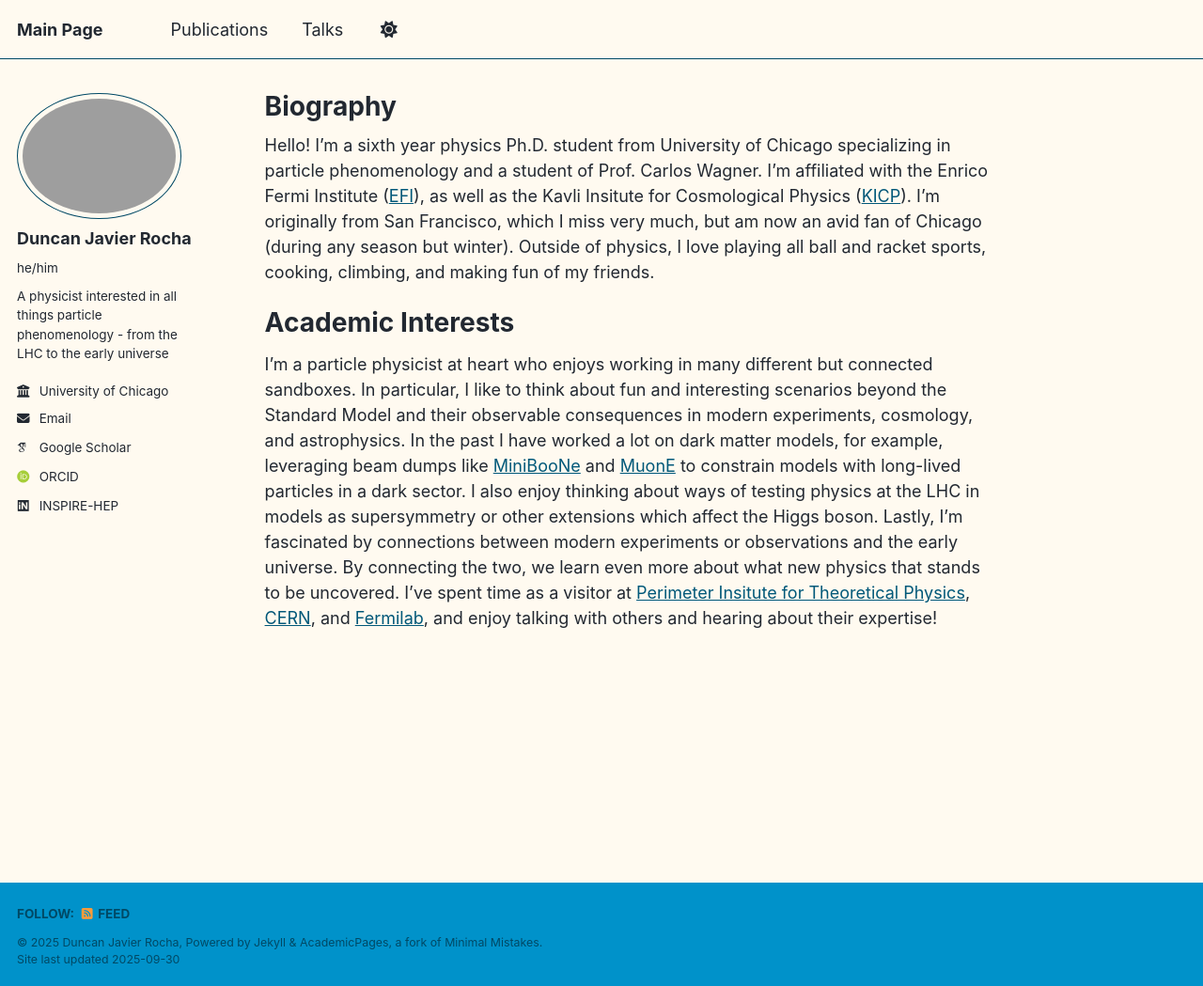
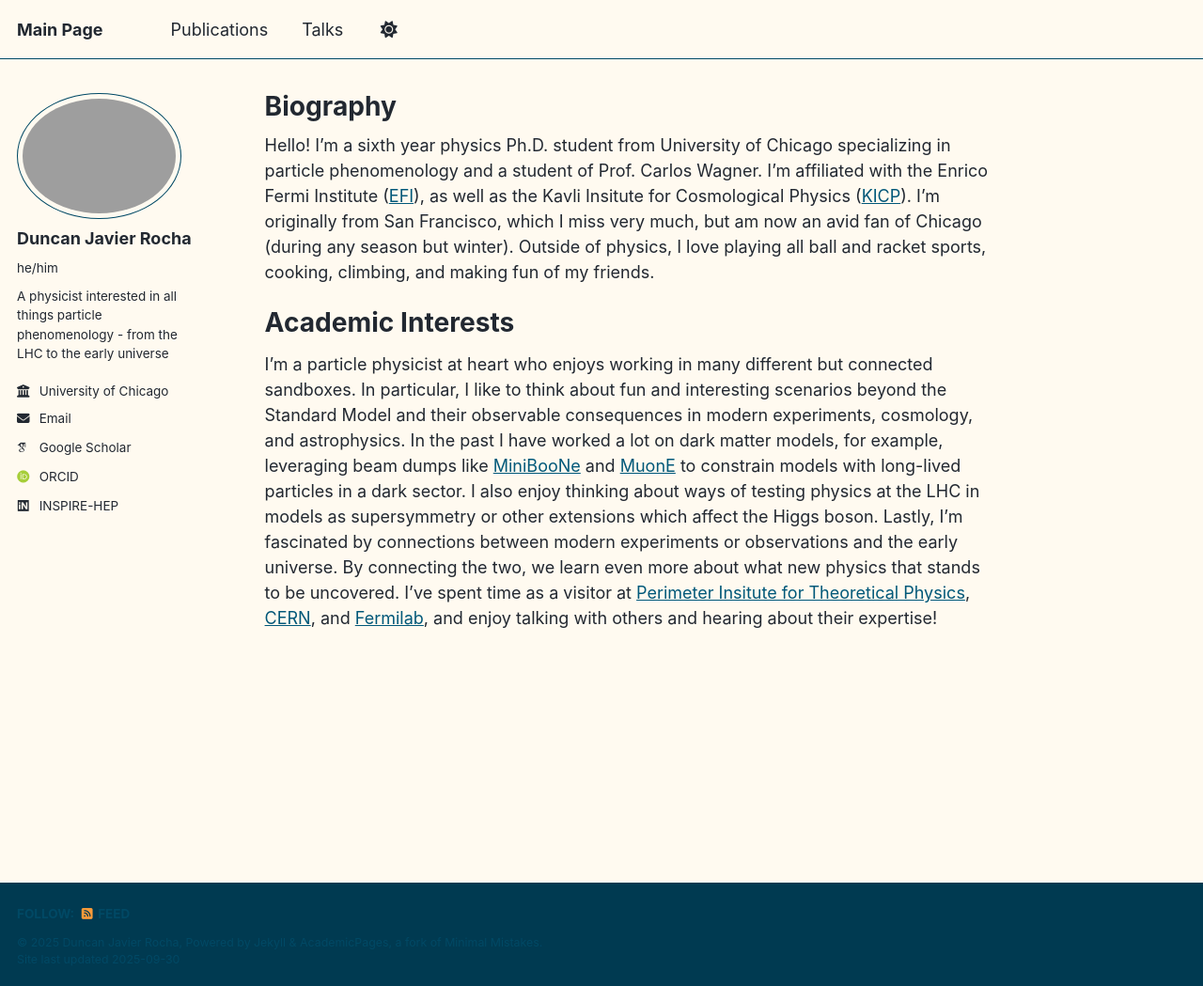
Before and after one commit to duncanrocha/duncanrocha.github.io, a Jekyll site: the page built from _pages/about.md, in a window 1280 px wide and 1049 px high. Shown: the whole window at 94% size. Built offline with Jekyll 4.4.1, drawn with Linux system fonts in a browser that asks for light colours; some web fonts are replaced; a script that is not in the unit is left out.

Commit message:
Update _air_light.scss

```diff
--- a/_sass/theme/_air_light.scss
+++ b/_sass/theme/_air_light.scss
@@ -15,7 +15,7 @@ $text                       : #222831; /*49364b*/
 $link                       : $dark-primary-color; /*#393e46;*/
 $link-dark                  : mix(#000, $link, 25%);
 $link-light                 : mix(#fff, $link, 25%);
-$footer                     : $primary-color;
+$footer                     : $darker-primary-color;
 
 /* Color codes used for the site */
 $danger-color               : #ee5f5b;
```
